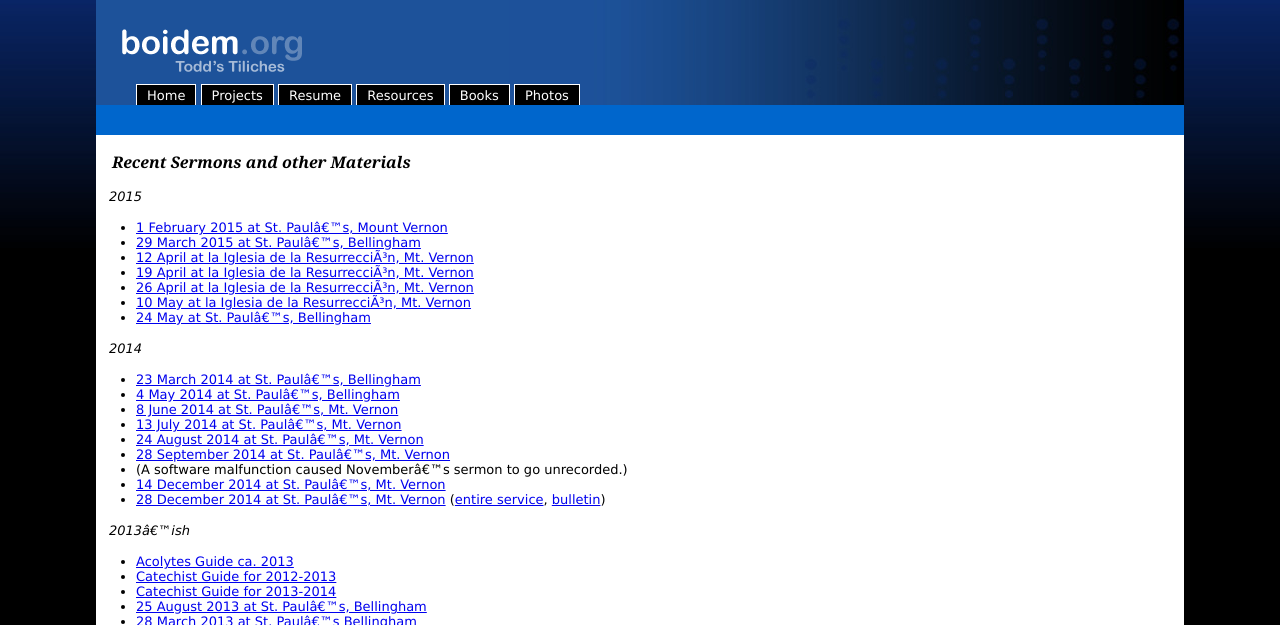
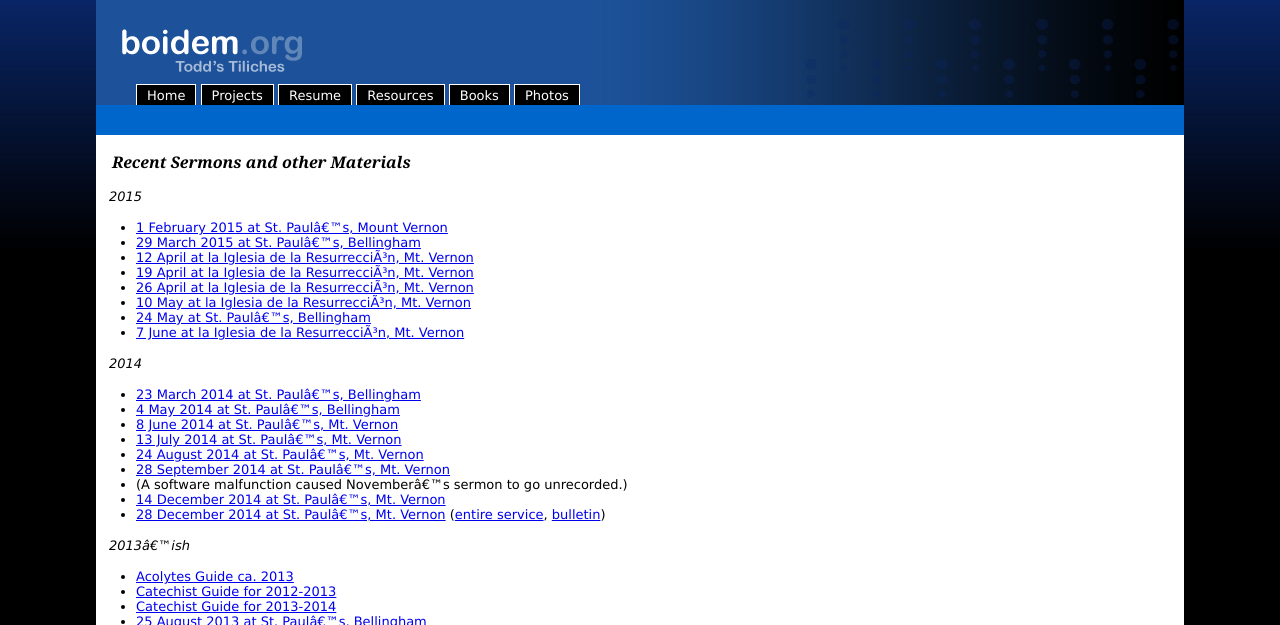
Before and after one commit to toddfoster/toddfoster.github.com, a Jekyll site: the page built from projects.md, in a window 1280 px wide, cut to the strip 0-625 px from the top of the page. Built offline with Jekyll 4.4.1, drawn with Linux system fonts in a browser that asks for light colours.

Commit message:
Auto-commit

```diff
--- a/projects.md
+++ b/projects.md
@@ -15,7 +15,7 @@ Recent Sermons and other Materials
 * [26 April at la Iglesia de la Resurrección, Mt. Vernon](http://cdn.boidem.org/2015/IdR20150426.mp3)
 * [10 May at la Iglesia de la Resurrección, Mt. Vernon](http://cdn.boidem.org/2015/IdR20150510.mp3)
 * [24 May at St. Paul's, Bellingham](http://cdn.boidem.org/2015/StPBhm20150524.mp3)
-
+* [7 June at la Iglesia de la Resurrección, Mt. Vernon](http://cdn.boidem.org/2015/IdR20150607.mp3)
 
 *2014*
 
```
